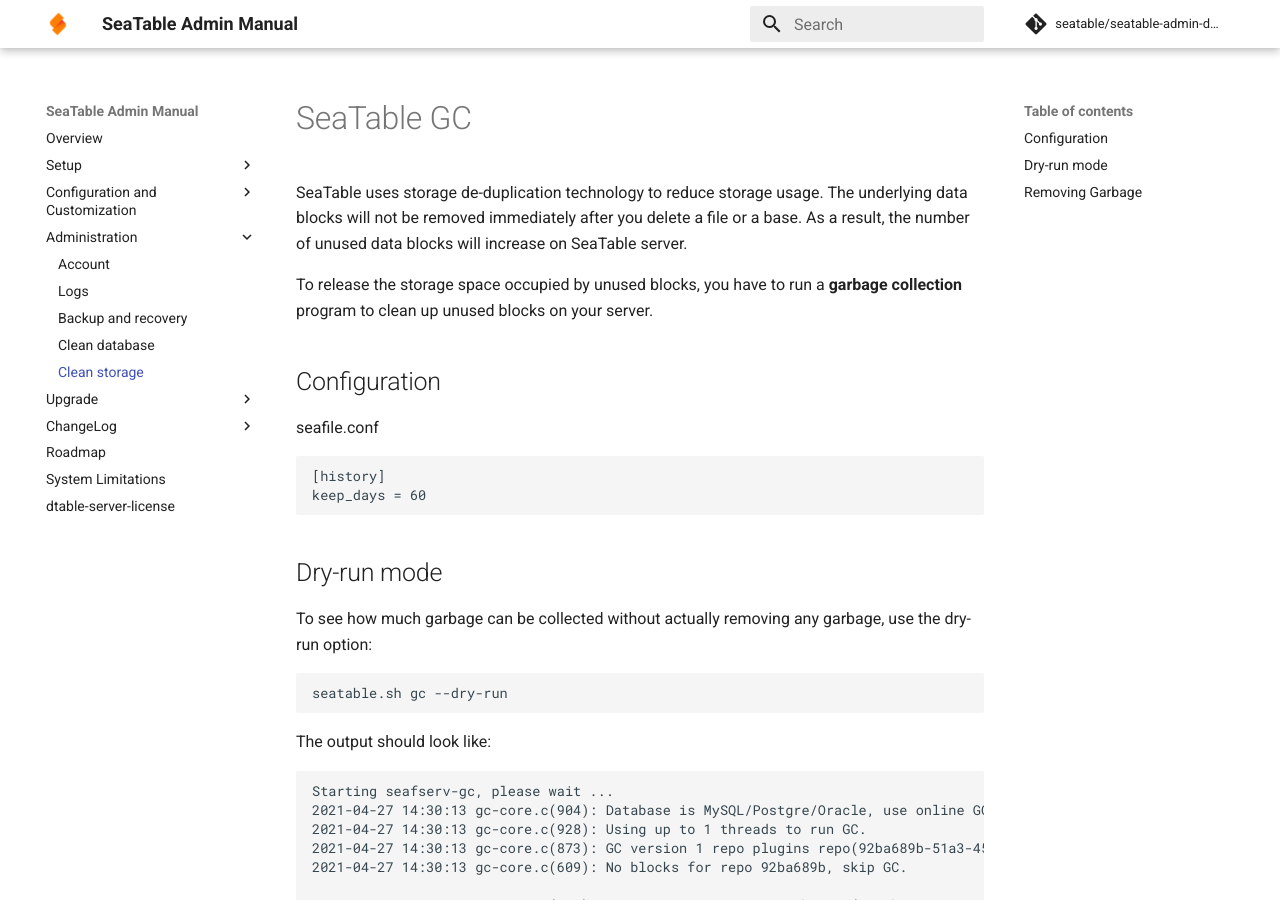
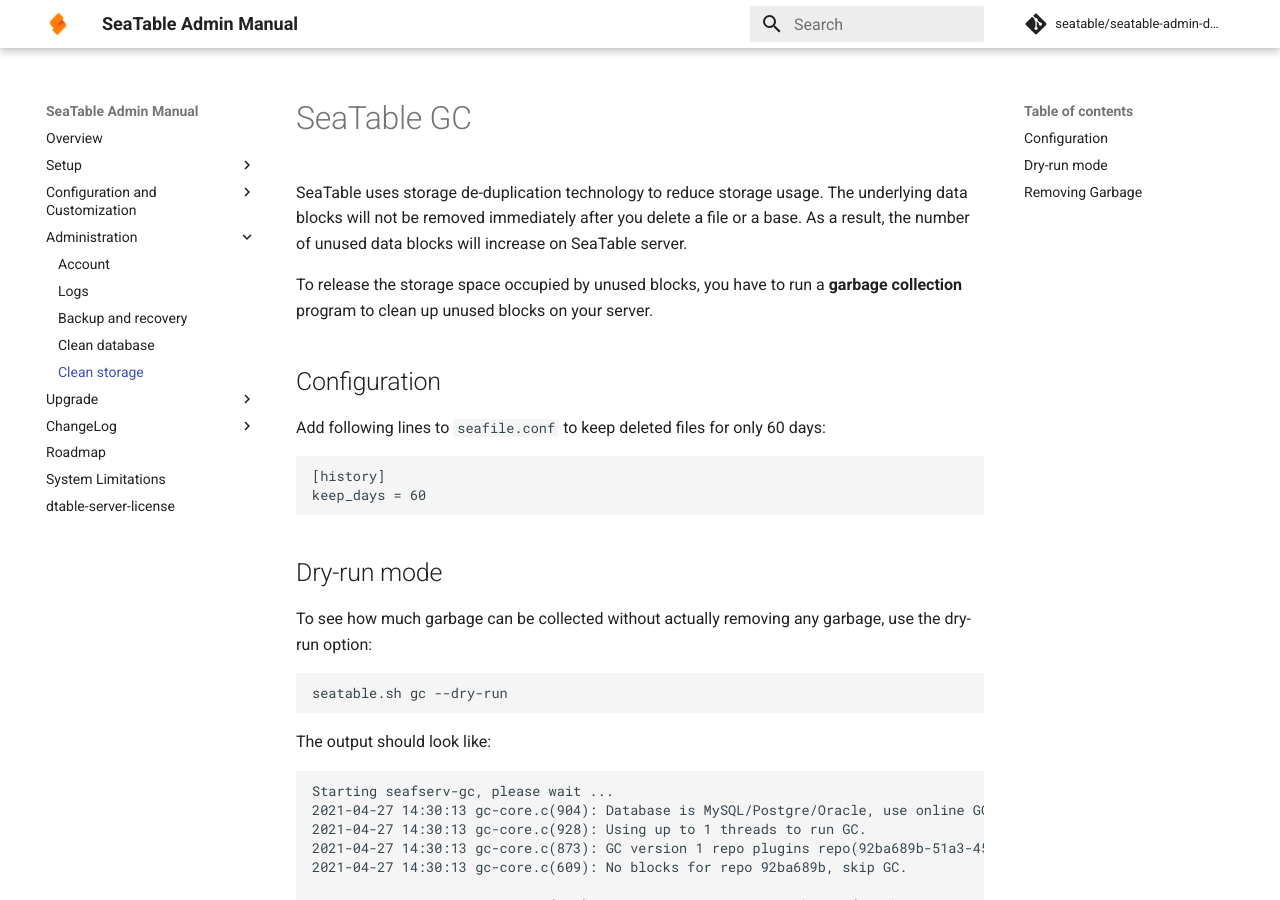
Before and after one commit to seatable/seatable-admin-docs, an MkDocs documentation site: the page built from manual/maintain/seatable_gc.md, in a window 1280 px wide and 900 px high. Built offline with MkDocs 1.6.1 and Material for MkDocs 9.7.7, drawn with Linux system fonts in a browser that asks for light colours; comment, search, counter and statistics services are not loaded.

Commit message:
Update seatable_gc.md

````diff
--- a/manual/maintain/seatable_gc.md
+++ b/manual/maintain/seatable_gc.md
@@ -6,7 +6,7 @@
 
 ## Configuration
 
-seafile.conf
+Add following lines to `seafile.conf` to keep deleted files for only 60 days:
 
 ```
 [history]
````
